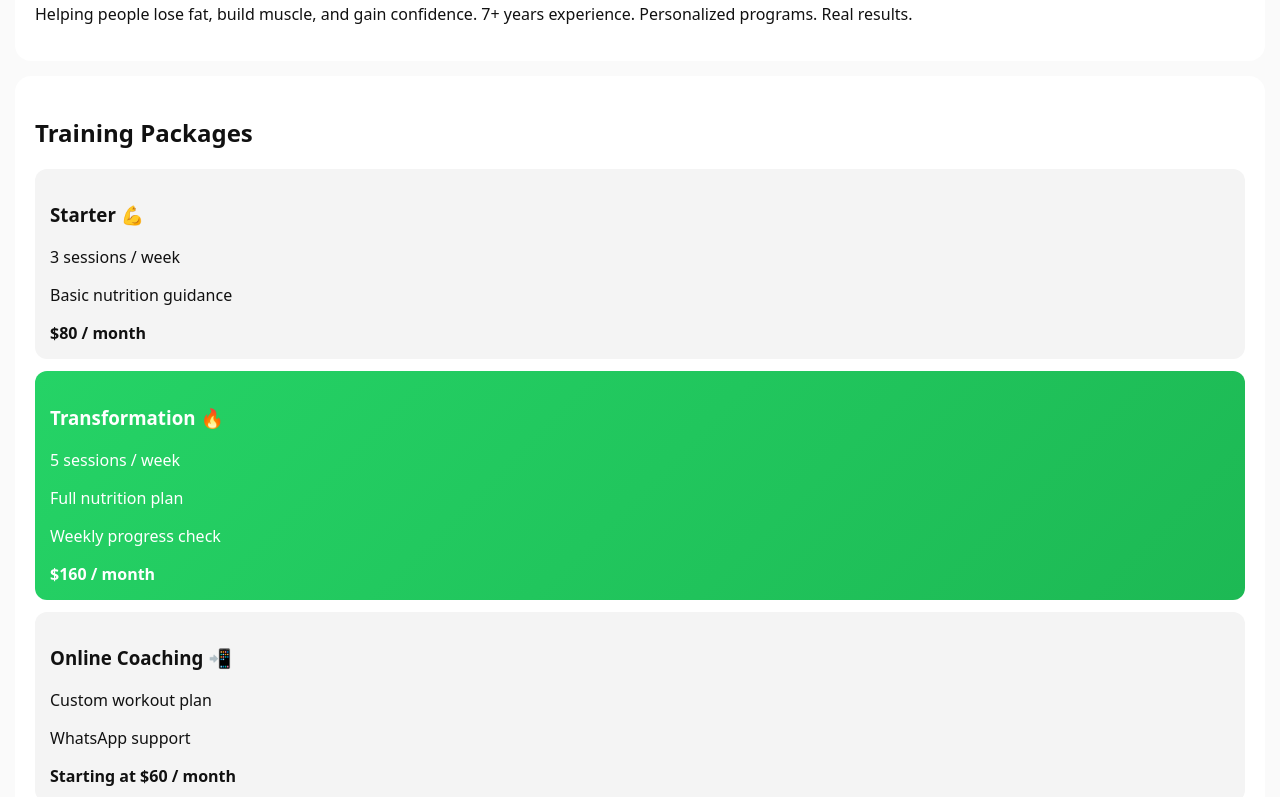
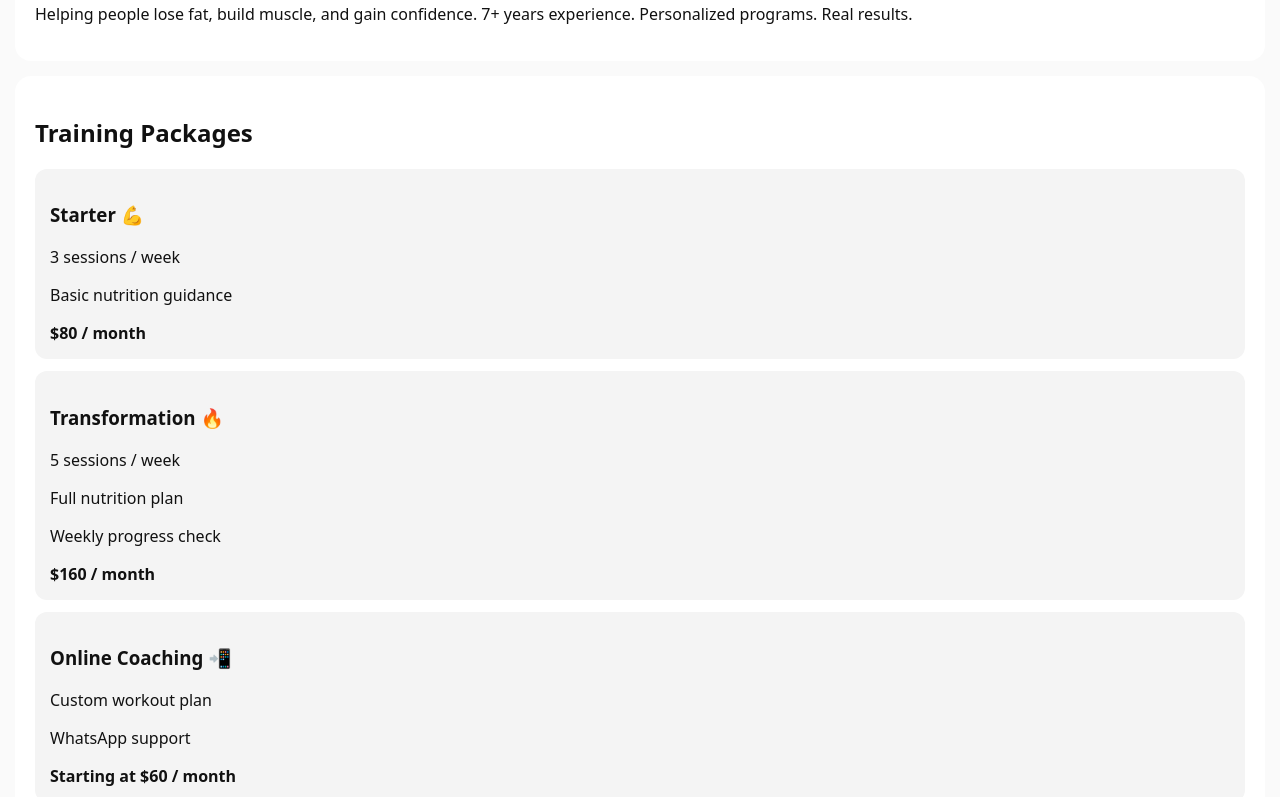
Before and after one commit to CoachNabel/CoachWebsite, a plain HTML site: page index.html in a window 1280 px wide. Shown: the part 436-1233 px from the top of the page. Drawn offline with nearby package versions, Linux system fonts and the light colour scheme.

Commit message:
Update index.html
nolonger have a hilighted option

```diff
--- a/index.html
+++ b/index.html
@@ -40,7 +40,7 @@
         <span>$80 / month</span>
     </div>
 
-    <div class="package highlight">
+    <div class="package">
         <h3>Transformation 🔥</h3>
         <p>5 sessions / week</p>
         <p>Full nutrition plan</p>
```
